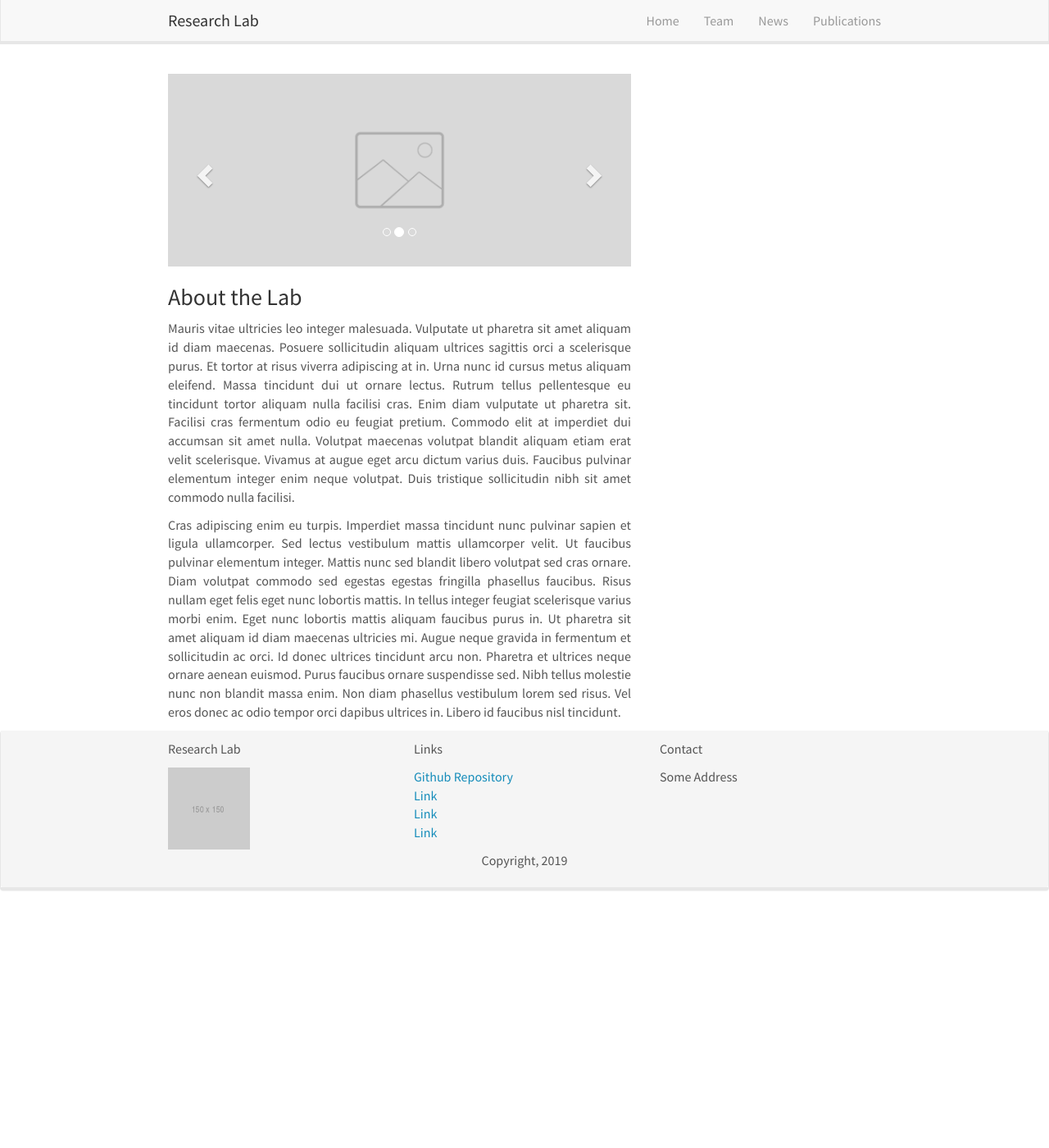
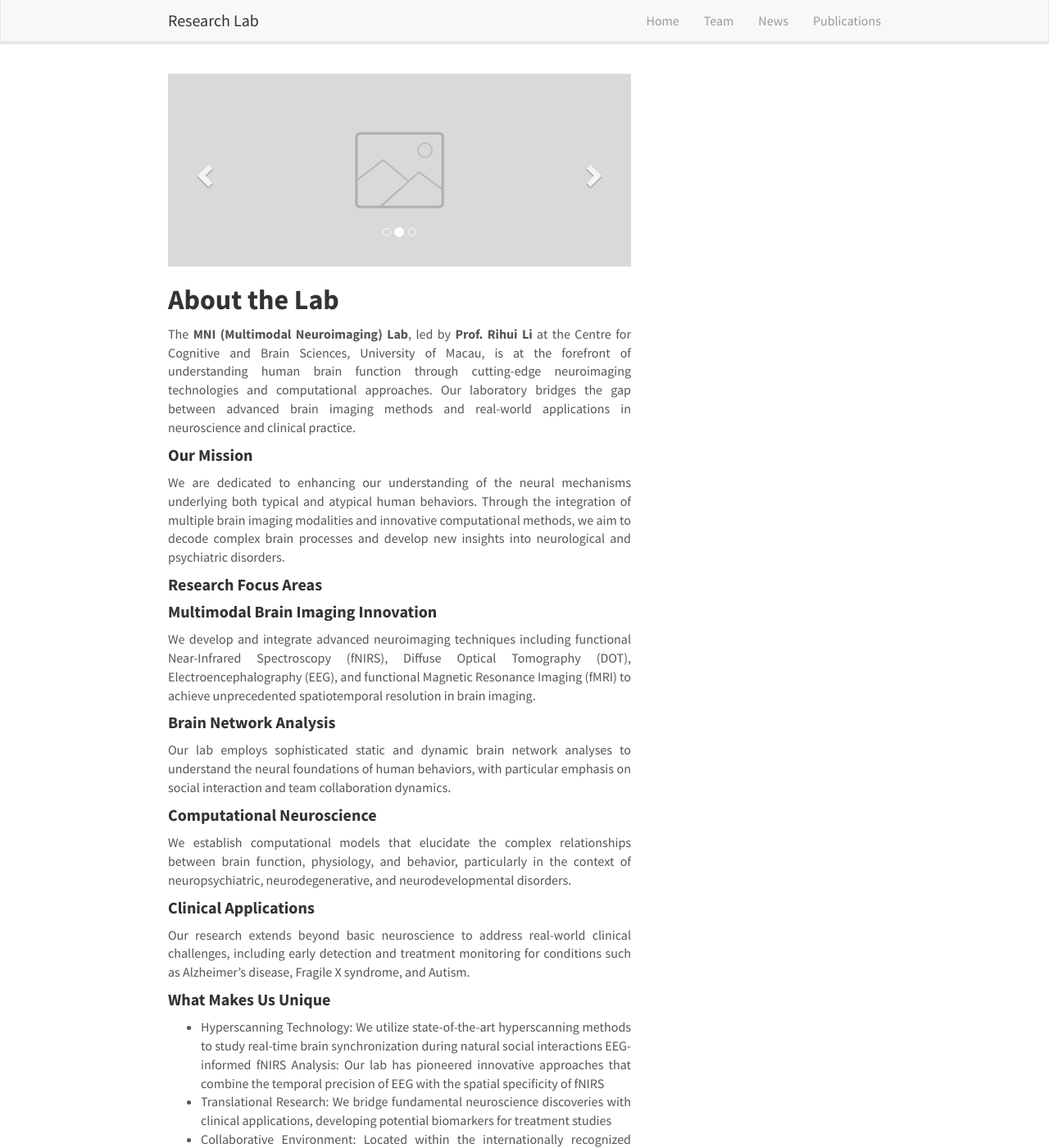
Before and after one commit to MNILab-UM/research-lab-website, a Jekyll site: the page built from _pages/home.md, in a window 1280 px wide and 1400 px high. Shown: the whole window at 82% size. Built offline with Jekyll 4.4.1, drawn with Linux system fonts in a browser that asks for light colours; nearby versions of some CDN libraries; comment, search, counter and statistics services are not loaded; some of the changed text lies outside the part shown.

Commit message:
Update home.md

```diff
--- a/_pages/home.md
+++ b/_pages/home.md
@@ -6,8 +6,26 @@ sitemap: false
 permalink: /
 ---
 
-### About the Lab
+## **About the Lab**
 
-Mauris vitae ultricies leo integer malesuada. Vulputate ut pharetra sit amet aliquam id diam maecenas. Posuere sollicitudin aliquam ultrices sagittis orci a scelerisque purus. Et tortor at risus viverra adipiscing at in. Urna nunc id cursus metus aliquam eleifend. Massa tincidunt dui ut ornare lectus. Rutrum tellus pellentesque eu tincidunt tortor aliquam nulla facilisi cras. Enim diam vulputate ut pharetra sit. Facilisi cras fermentum odio eu feugiat pretium. Commodo elit at imperdiet dui accumsan sit amet nulla. Volutpat maecenas volutpat blandit aliquam etiam erat velit scelerisque. Vivamus at augue eget arcu dictum varius duis. Faucibus pulvinar elementum integer enim neque volutpat. Duis tristique sollicitudin nibh sit amet commodo nulla facilisi.
+The **MNI (Multimodal Neuroimaging) Lab**, led by **Prof. Rihui Li** at the Centre for Cognitive and Brain Sciences, University of Macau, is at the forefront of understanding human brain function through cutting-edge neuroimaging technologies and computational approaches. Our laboratory bridges the gap between advanced brain imaging methods and real-world applications in neuroscience and clinical practice.
+#### **Our Mission**
+We are dedicated to enhancing our understanding of the neural mechanisms underlying both typical and atypical human behaviors. Through the integration of multiple brain imaging modalities and innovative computational methods, we aim to decode complex brain processes and develop new insights into neurological and psychiatric disorders.
+#### **Research Focus Areas**
+#### **Multimodal Brain Imaging Innovation**
+We develop and integrate advanced neuroimaging techniques including functional Near-Infrared Spectroscopy (fNIRS), Diffuse Optical Tomography (DOT), Electroencephalography (EEG), and functional Magnetic Resonance Imaging (fMRI) to achieve unprecedented spatiotemporal resolution in brain imaging.
+#### **Brain Network Analysis**
+Our lab employs sophisticated static and dynamic brain network analyses to understand the neural foundations of human behaviors, with particular emphasis on social interaction and team collaboration dynamics.
+#### **Computational Neuroscience**
+We establish computational models that elucidate the complex relationships between brain function, physiology, and behavior, particularly in the context of neuropsychiatric, neurodegenerative, and neurodevelopmental disorders.
+#### **Clinical Applications**
+Our research extends beyond basic neuroscience to address real-world clinical challenges, including early detection and treatment monitoring for conditions such as Alzheimer's disease, Fragile X syndrome, and Autism.
+#### **What Makes Us Unique**
 
-Cras adipiscing enim eu turpis. Imperdiet massa tincidunt nunc pulvinar sapien et ligula ullamcorper. Sed lectus vestibulum mattis ullamcorper velit. Ut faucibus pulvinar elementum integer. Mattis nunc sed blandit libero volutpat sed cras ornare. Diam volutpat commodo sed egestas egestas fringilla phasellus faucibus. Risus nullam eget felis eget nunc lobortis mattis. In tellus integer feugiat scelerisque varius morbi enim. Eget nunc lobortis mattis aliquam faucibus purus in. Ut pharetra sit amet aliquam id diam maecenas ultricies mi. Augue neque gravida in fermentum et sollicitudin ac orci. Id donec ultrices tincidunt arcu non. Pharetra et ultrices neque ornare aenean euismod. Purus faucibus ornare suspendisse sed. Nibh tellus molestie nunc non blandit massa enim. Non diam phasellus vestibulum lorem sed risus. Vel eros donec ac odio tempor orci dapibus ultrices in. Libero id faucibus nisl tincidunt.
+- Hyperscanning Technology: We utilize state-of-the-art hyperscanning methods to study real-time brain synchronization during natural social interactions
+EEG-informed fNIRS Analysis: Our lab has pioneered innovative approaches that combine the temporal precision of EEG with the spatial specificity of fNIRS
+- Translational Research: We bridge fundamental neuroscience discoveries with clinical applications, developing potential biomarkers for treatment studies
+- Collaborative Environment: Located within the internationally recognized Centre for Cognitive and Brain Sciences, we maintain active collaborations with leading institutions including Stanford University
+
+#### **Laboratory Capabilities**
+Our lab is equipped with advanced neuroimaging systems and computational resources that enable comprehensive brain function assessment. We offer expertise in concurrent EEG/fNIRS recordings, advanced signal processing, machine learning applications in neuroscience, and multimodal data integration techniques.
```
